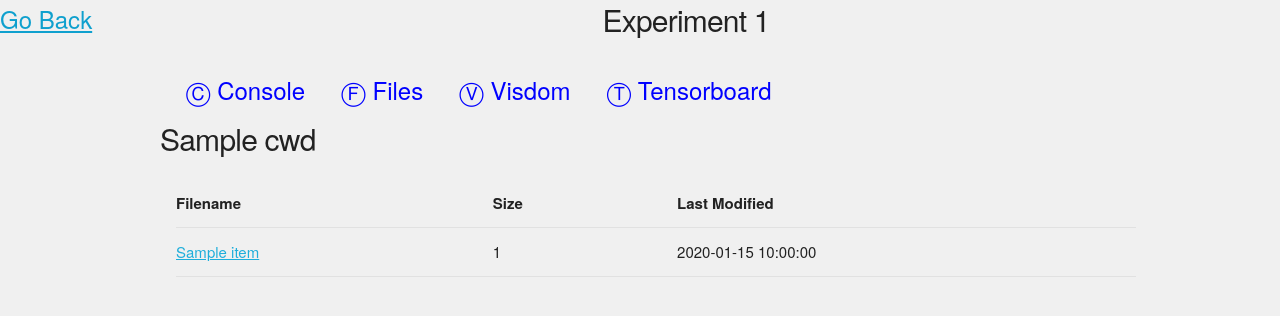
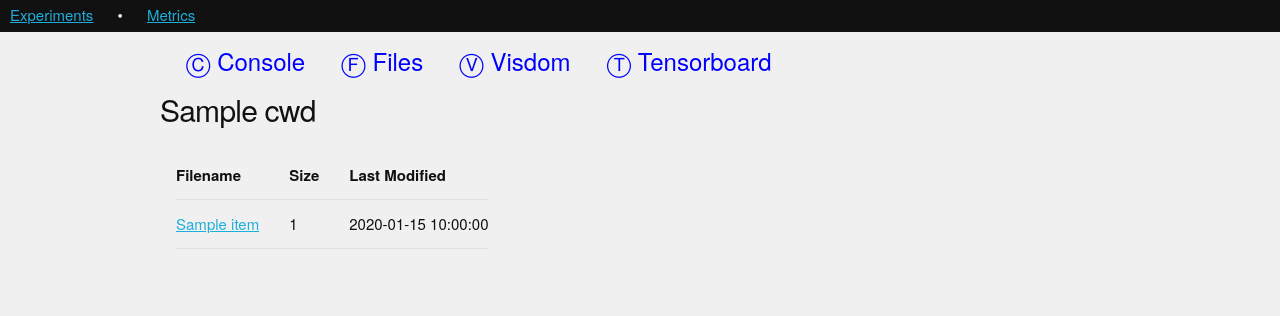
Before and after one commit to gnomehat/gnomehat, a Flask app: template gnomehat/templates/experiment_listing.html in a window 1280 px wide. Shown: the top 316 px of the page. Run offline with Flask 2, Linux system fonts and the light colour scheme; the template is opened without the code that fills it: most values are stand-ins (such as "Sample title", 1, 10 or a date in 2020); some libraries are stand-ins or nearby versions.

Commit message:
Better formatting for file listings

```diff
--- a/gnomehat/templates/experiment_listing.html
+++ b/gnomehat/templates/experiment_listing.html
@@ -30,12 +30,7 @@ iframe {
   </style>
 </head>
 <body>
-  <div class="row">
-    <a href="/" style="float:left; font-size:24px;">Go Back</a>
-    <center>
-      <h4>Experiment {{experiment_id}}</h4>
-    </center>
-  </div>
+  {% include 'main_header.html' %}
   <div class="container">
     {% include 'experiment_header.html' %}
 
--- a/gnomehat/templates/listing.html
+++ b/gnomehat/templates/listing.html
@@ -1,35 +1,5 @@
-<!DOCTYPE html>
-<head>
-
-  <!-- Basic Page Needs
-  –––––––––––––––––––––––––––––––––––––––––––––––––– -->
-  <meta charset="utf-8">
-  <title>{{cwd}}</title>
-  <meta name="description" content="Directory {{cwd}}">
-
-  <!-- Mobile Specific Metas
-  –––––––––––––––––––––––––––––––––––––––––––––––––– -->
-  <meta name="viewport" content="width=device-width, initial-scale=1">
-
-  <!-- CSS
-  –––––––––––––––––––––––––––––––––––––––––––––––––– -->
-  <link rel="stylesheet" href="static/css/normalize.css">
-  <link rel="stylesheet" href="static/css/skeleton.css">
-  <link rel="stylesheet" href="static/css/font-awesome.css">
-
-  <!-- Favicon
-  –––––––––––––––––––––––––––––––––––––––––––––––––– -->
-  <link rel="icon" type="image/png" href="static/images/favicon.png">
-
-  <style>
-table {
-  width: 100%;
-}
-  </style>
-</head>
 <h4>{{cwd}}</h4>
-<body>
-  <table>
+<table>
   <tr>
     <th>Filename</th>
     <th>Size</th>
@@ -49,5 +19,3 @@ table {
   </tr>
   {% endfor %}
 </table>
-</body>
-</html>
--- a/setup.py
+++ b/setup.py
@@ -3,7 +3,7 @@
 from setuptools import setup
 
 setup(name='gnomehat',
-        version='0.4.2',
+        version='0.4.3',
         description='GnomeHat makes it easy to run experiments.',
         author='Larry Neal',
         author_email='nealla@lwneal.com',
```
